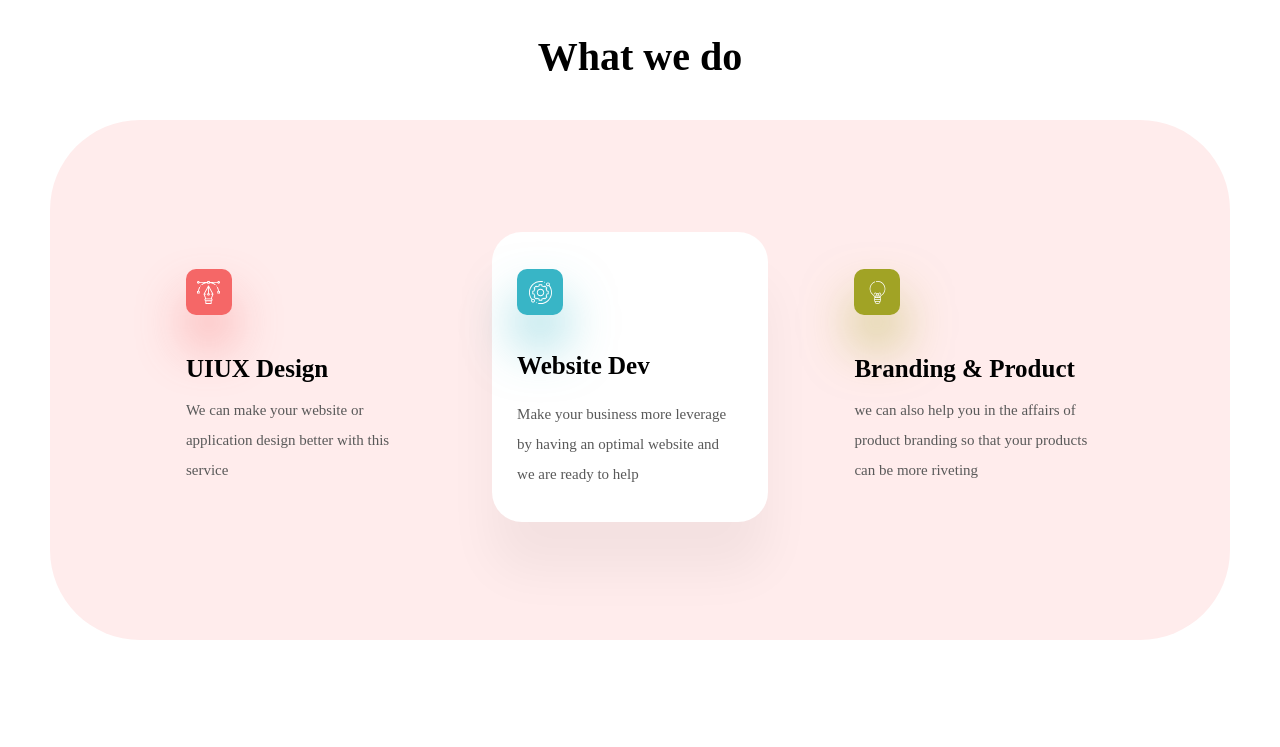
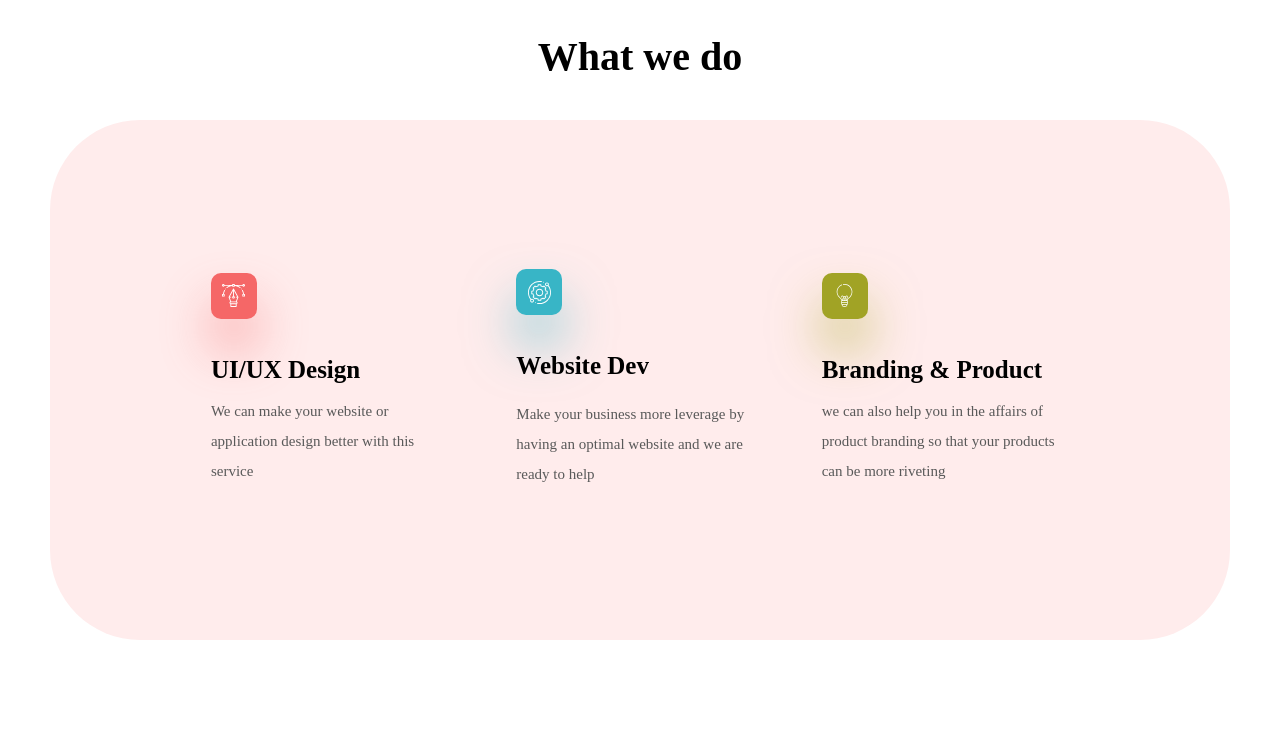
Before and after one commit to auscode/brochure-website, a React (Vite) app: page / in a window 1280 px wide. Shown: the part 1620-2367 px from the top of the page. Built offline with nearby package versions, Linux system fonts and the light colour scheme; a web font is replaced by a local one.

Commit message:
home top card and what we do card hover property style

```diff
--- a/src/pages/Homepage/index.jsx
+++ b/src/pages/Homepage/index.jsx
@@ -64,7 +64,7 @@ const HomepagePage = () => {
             <div className="absolute bg-cyan-50 h-[646px] inset-[0] justify-center m-auto rounded-[35px] w-full"></div>
             <div className="absolute h-[473px] inset-y-[0] my-auto right-[0] w-[94%] md:w-full">
               <Img
-                className="absolute h-[473px] inset-y-[0] my-auto object-cover right-[0] w-1/2"
+                className="absolute h-[473px] inset-y-[0] my-auto object-cover object-left right-[0] w-[51%]"
                 src="images/img_group665.png"
                 alt="group665"
               />
@@ -201,8 +201,9 @@ const HomepagePage = () => {
               What we do
             </Text>
             <div className="bg-red-50 flex flex-col items-center justify-start p-28 md:px-10 sm:px-5 rounded-[90px] w-full">
-              <div className="flex md:flex-col flex-row md:gap-5 items-center justify-start mb-1.5 w-[95%] md:w-full">
-                <div className="flex flex-col gap-10 items-start justify-start w-[23%] md:w-full">
+              <div className="flex md:flex-col flex-row md:gap-5 gap-2 items-center justify-start mb-1.5 w-[95%] md:w-full">
+                <div className="flex flex-col items-start justify-start md:ml-[0] w-1/3 p-[25px] sm:px-5 hover:rounded-[30px] hover:shadow-bs4 hover:bg-white-A700 md:w-full">
+                  <div className="flex flex-col gap-[37px] items-start justify-start mb-2 mt-3 w-[95%] w-[95%] md:w-full">
                     <Button
                       className="flex h-[46px] items-center justify-center w-[46px]"
                       shape="round"
@@ -219,18 +220,19 @@ const HomepagePage = () => {
                         className="sm:text-[21px] md:text-[23px] text-[25px] text-black-900"
                         size="txtSourceSansProBold25Black900"
                       >
-                      UIUX Design
+                        UI/UX Design
                       </Text>
                       <Text
                         className="leading-[30.00px] text-[15px] text-gray-700 w-full"
                         size="txtSourceSansProRegular15"
                       >
-                      We can make your website or application design better with
-                      this service
+                        We can make your website or application design better
+                        with this service
                       </Text>
                     </div>
                   </div>
-                <div className="bg-white-A700 flex flex-col items-start justify-start md:ml-[0] ml-[102px] p-[25px] sm:px-5 rounded-[30px] shadow-bs4 w-[31%] md:w-full">
+                </div>
+                <div className="flex flex-col items-start justify-start md:ml-[0] w-1/3 p-[25px] sm:px-5 md:w-full hover:rounded-[30px] hover:shadow-bs4 hover:bg-white-A700">
                   <div className="flex flex-col gap-[37px] items-start justify-start mb-2 mt-3 w-[95%] md:w-full">
                     <Button
                       className="flex h-[46px] items-center justify-center w-[46px]"
@@ -260,7 +262,8 @@ const HomepagePage = () => {
                     </div>
                   </div>
                 </div>
-                <div className="flex flex-col gap-10 items-start justify-start md:ml-[0] ml-[86px] w-[27%] md:w-full">
+                <div className="flex flex-col items-start justify-start md:ml-[0] w-1/3 p-[25px] sm:px-5 hover:rounded-[30px] hover:shadow-bs4 hover:bg-white-A700 md:w-full">
+                  <div className="flex flex-col gap-[37px] items-start justify-start mb-2 mt-3 w-[95%] w-[95%] md:w-full">
                     <Button
                       className="flex h-[46px] items-center justify-center w-[46px]"
                       shape="round"
@@ -283,9 +286,10 @@ const HomepagePage = () => {
                         className="leading-[30.00px] text-[15px] text-gray-700 w-full"
                         size="txtSourceSansProRegular15"
                       >
-                      we can also help you in the affairs of product branding so
-                      that your products can be more riveting
+                        we can also help you in the affairs of product branding
+                        so that your products can be more riveting
                       </Text>
+                    </div>
                   </div>
                 </div>
               </div>
```
Lines whose indentation alone changed are shown as unchanged.
